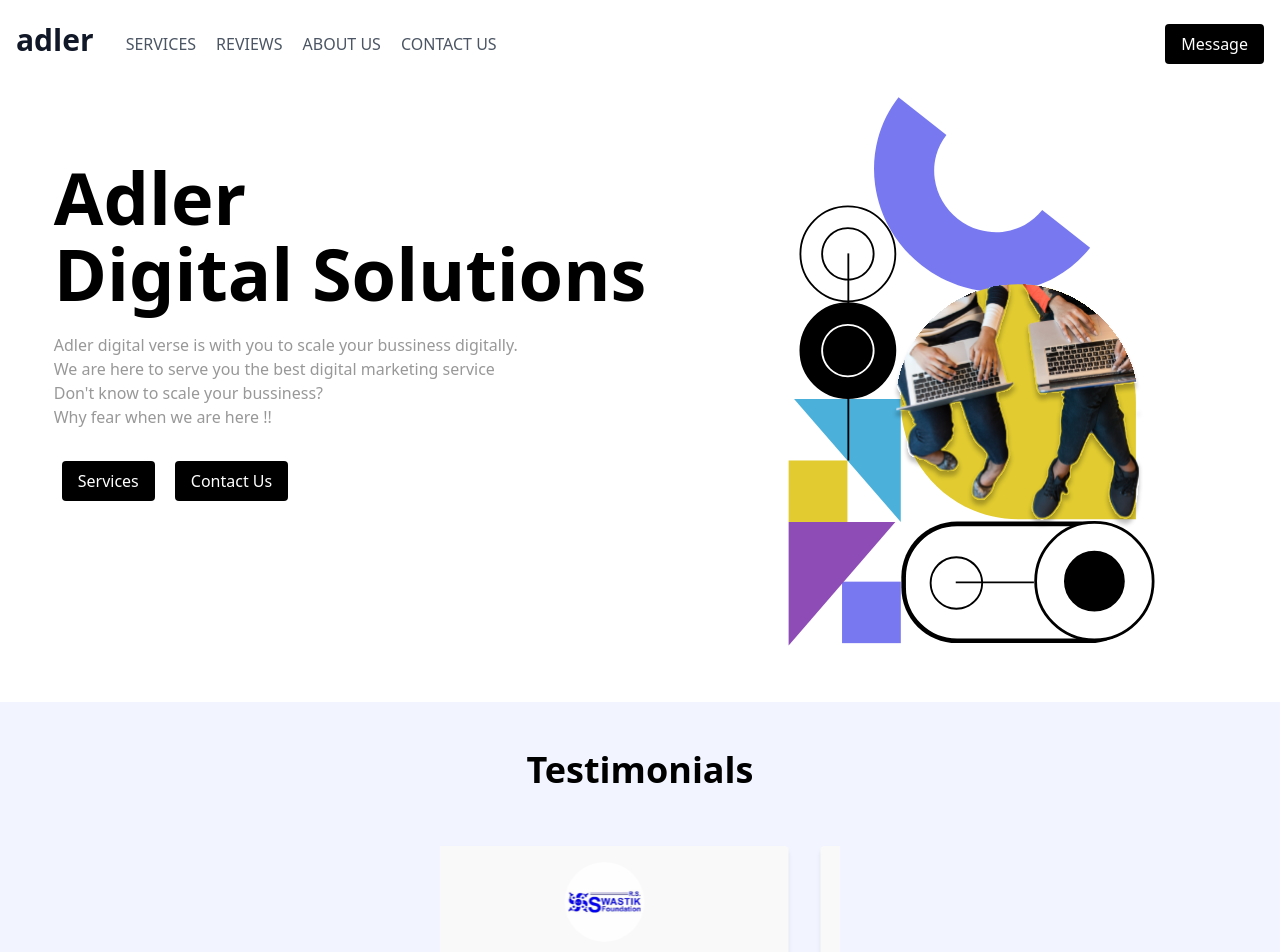
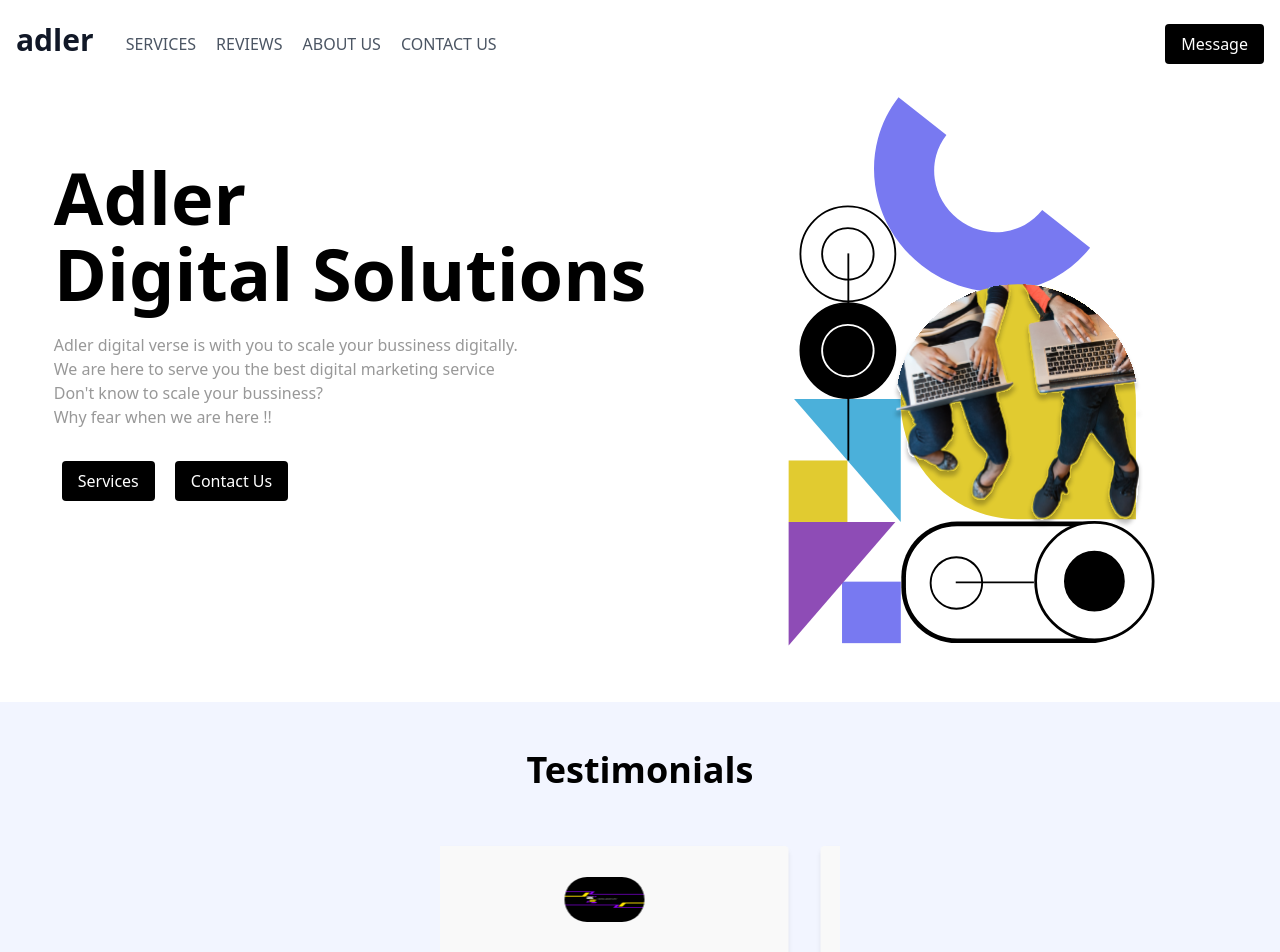
Before and after one commit to ArnabChatterjee20k/Adler-Startup--frontend, a React (Create React App) app: page / in a window 1280 px wide. Shown: the top 952 px of the page. Built offline with nearby package versions, Linux system fonts and the light colour scheme.

Commit message:
Used lazy loading component in testimonial

```diff
--- a/src/components/Testimonials/useClient.jsx
+++ b/src/components/Testimonials/useClient.jsx
@@ -1,13 +1,13 @@
 import cBuddy from "./clients/codding-min.png"
 import swastik from "./clients/swastik-min.jpeg"
 import rGroup from "./clients/R-group-min.png"
-
+import LazyImage from "../LazyImage/LazyImage"
 export default function useClient() {
     const clients = [
         {
             heading:null,
             description:"Lorem ipsum dolor sit amet, consectetur adipiscing elit ut aliquam, purus sit amet luctus venenatis, lectus magna fringilla urna, porttitor rhoncus dolor purus non enim praesent elementum facilisis leo, vel fringilla est ullamcorper eget nulla facilisi etiam dignissim diam quis enim lobortis scelerisque fermentum dui faucibus in ornare quam viverra",
-            lottie_animation:<img src={rGroup} className="max-w-[5rem]  rounded-full" alt="R-Group"/>,
+            lottie_animation:<LazyImage src={swastik} alt="swastik foundation"/>,
             website:{
                 website_name:"R-Group",
                 website_link:"#"
@@ -17,7 +17,7 @@ export default function useClient() {
         {
             heading:null,
             description:"Lorem ipsum dolor sit amet, consectetur adipiscing elit ut aliquam, purus sit amet luctus venenatis, lectus magna fringilla urna, porttitor rhoncus dolor purus non enim praesent elementum facilisis leo, vel fringilla est ullamcorper eget nulla facilisi etiam dignissim diam quis enim lobortis scelerisque fermentum dui faucibus in ornare quam viverra",
-            lottie_animation:<img className="max-w-[5rem]  rounded-full" src={swastik} alt="Swastik"/>,
+            lottie_animation:<LazyImage src={cBuddy} alt="Coding Buddy"/>,
             website:{
                 website_name:"Swastik",
                 website_link:"#"
@@ -27,7 +27,7 @@ export default function useClient() {
         {
             heading:null,
             description:"Lorem ipsum dolor sit amet, consectetur adipiscing elit ut aliquam, purus sit amet luctus venenatis, lectus magna fringilla urna, porttitor rhoncus dolor purus non enim praesent elementum facilisis leo, vel fringilla est ullamcorper eget nulla facilisi etiam dignissim diam quis enim lobortis scelerisque fermentum dui faucibus in ornare quam viverra",
-            lottie_animation:<img src={cBuddy} className="max-w-[5rem]  rounded-full" alt="Coding Buddy"/>,
+            lottie_animation:<LazyImage src={rGroup} alt="RGroup"/>,
             website:{
                 website_name:"Coding Buddy",
                 website_link:"#"
```
